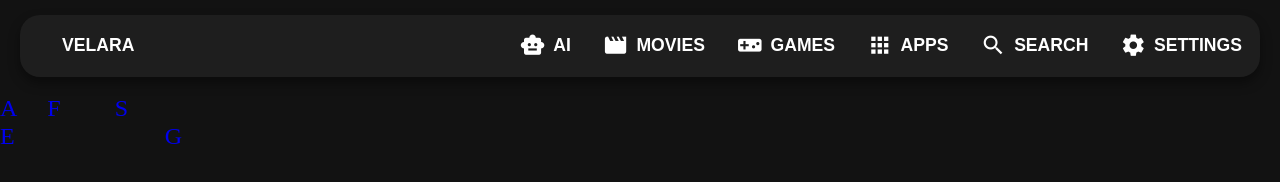
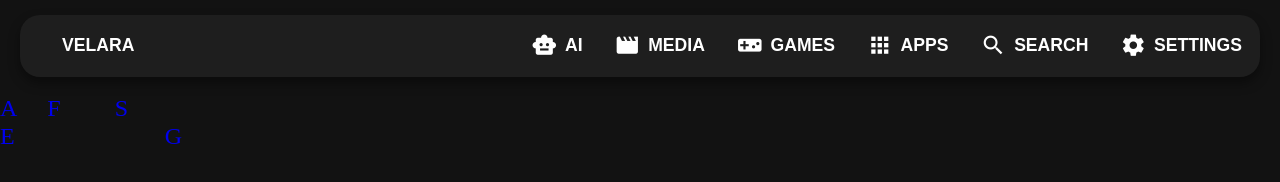
Before and after one commit to UseVelara/Velara, a website: page public/index.html in a window 1280 px wide. Drawn offline with Linux system fonts and the light colour scheme.

Commit message:
env invis now

```diff
--- a/public/index.html
+++ b/public/index.html
@@ -16,7 +16,7 @@
         </ul>
         <ul class="navbar-links right">
             <li><a href="/r"><span class="material-icons">smart_toy</span> AI</a></li>
-            <li><a href="/m"><span class="material-icons">movie</span> MOVIES</a></li>
+            <li><a href="/m"><span class="material-icons">movie</span> MEDIA</a></li>
             <li><a href="/g"><span class="material-icons">videogame_asset</span> GAMES</a></li>
             <li><a href="/a"><span class="material-icons">apps</span> APPS</a></li>
             <li><a href="/!"><span class="material-icons">search</span>SEARCH</a></li>
```
